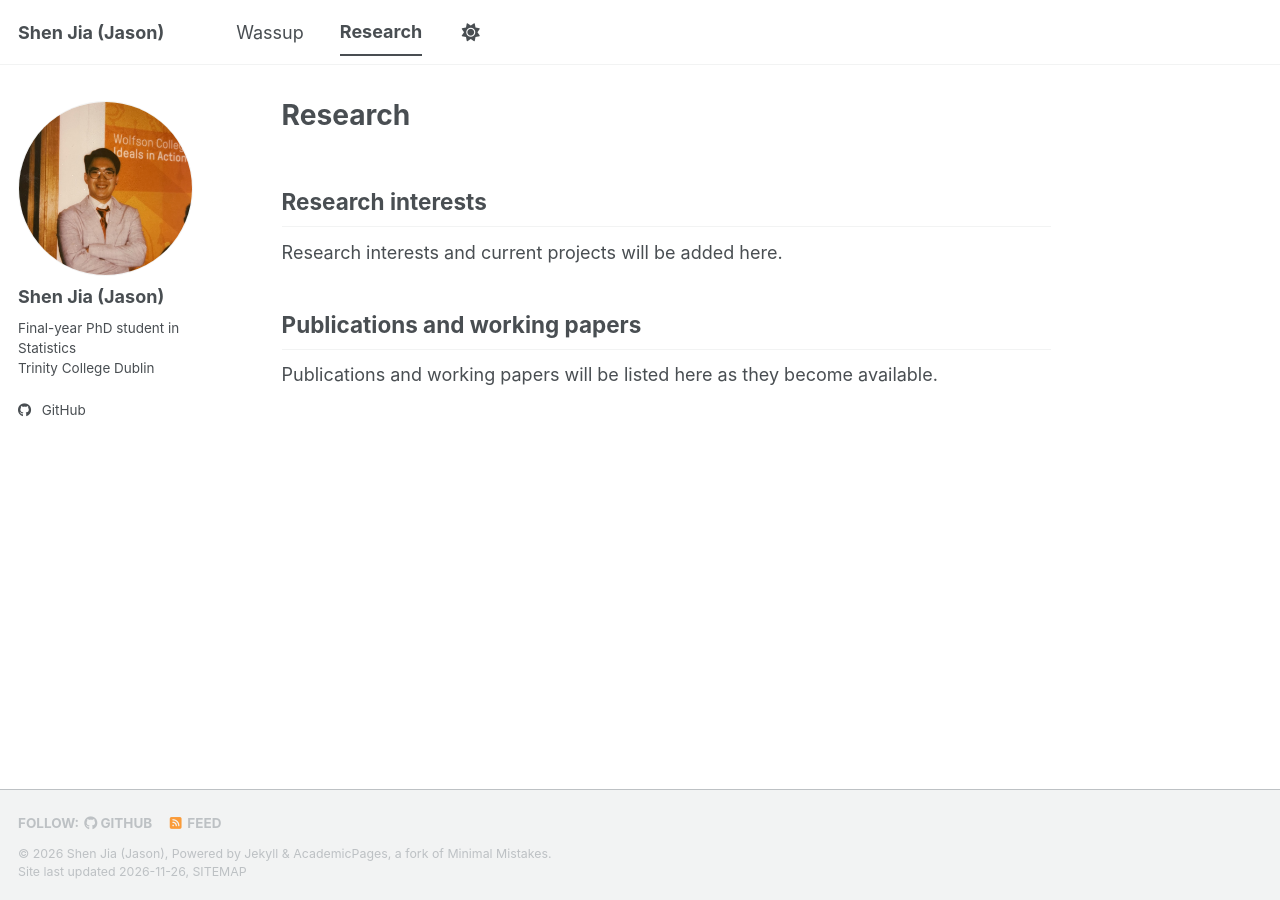
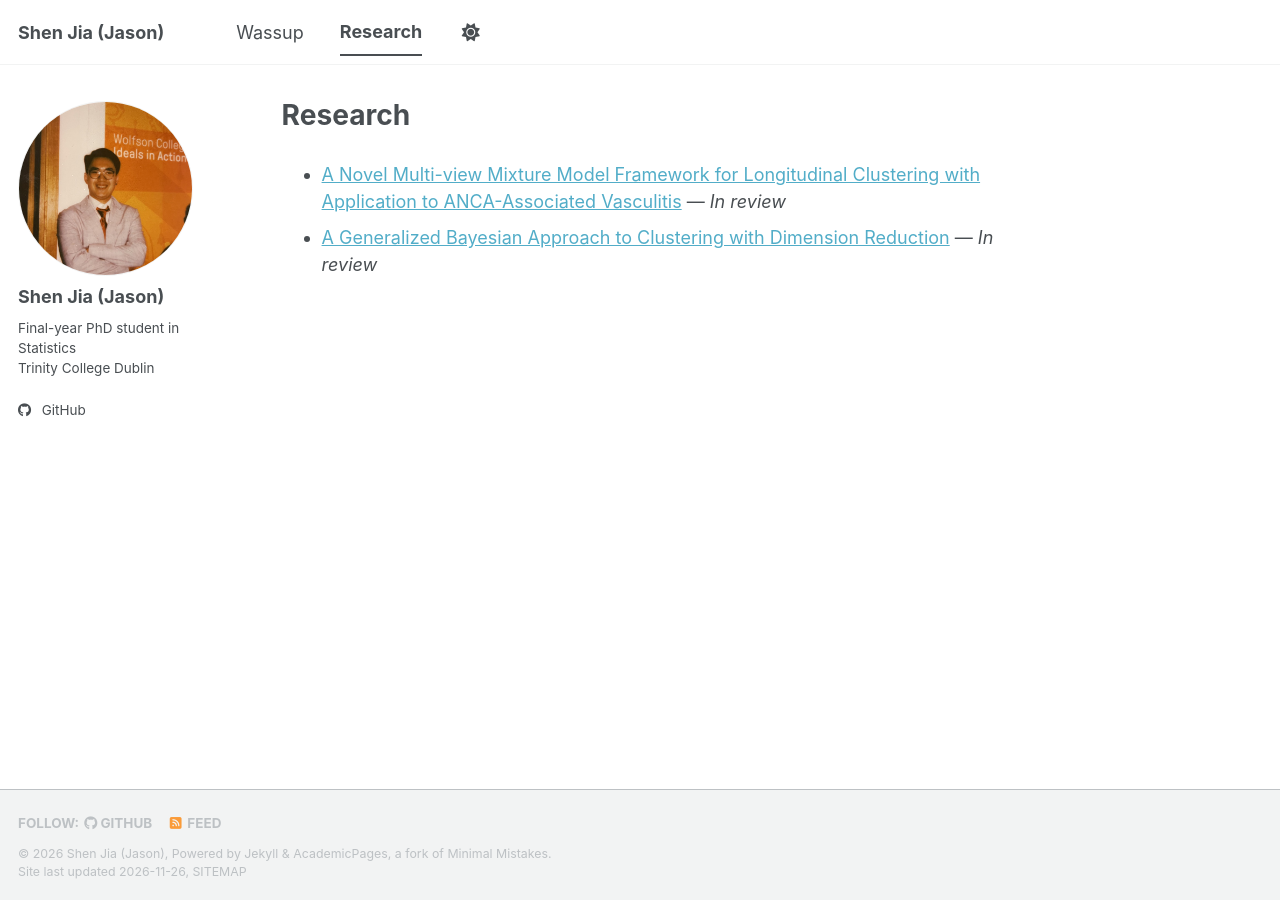
Before and after one commit to sj-631/sj-631.github.io, a Jekyll site: the page built from _pages/research.md, in a window 1280 px wide. Built offline with Jekyll 4.4.1, drawn with Linux system fonts in a browser that asks for light colours; a script bundle is joined from its source files by our own code; a style sheet for code colours, icons or effects is not loaded.

Commit message:
List two research projects and their preprints

```diff
--- a/_pages/research.md
+++ b/_pages/research.md
@@ -4,10 +4,5 @@ title: "Research"
 author_profile: true
 ---
 
-## Research interests
-
-Research interests and current projects will be added here.
-
-## Publications and working papers
-
-Publications and working papers will be listed here as they become available.
+- [A Novel Multi-view Mixture Model Framework for Longitudinal Clustering with Application to ANCA-Associated Vasculitis](https://arxiv.org/abs/2604.01734) — *In review*
+- [A Generalized Bayesian Approach to Clustering with Dimension Reduction](https://arxiv.org/abs/2611.09698) — *In review*
```
